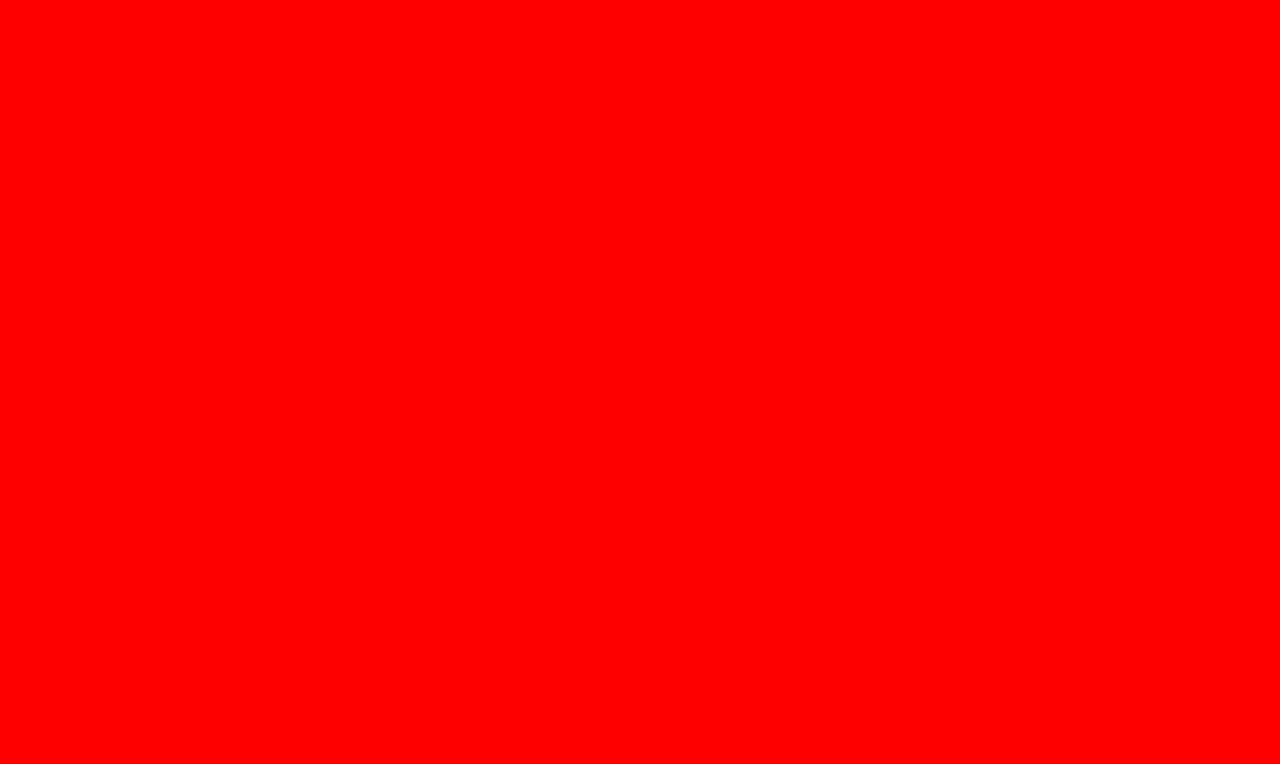
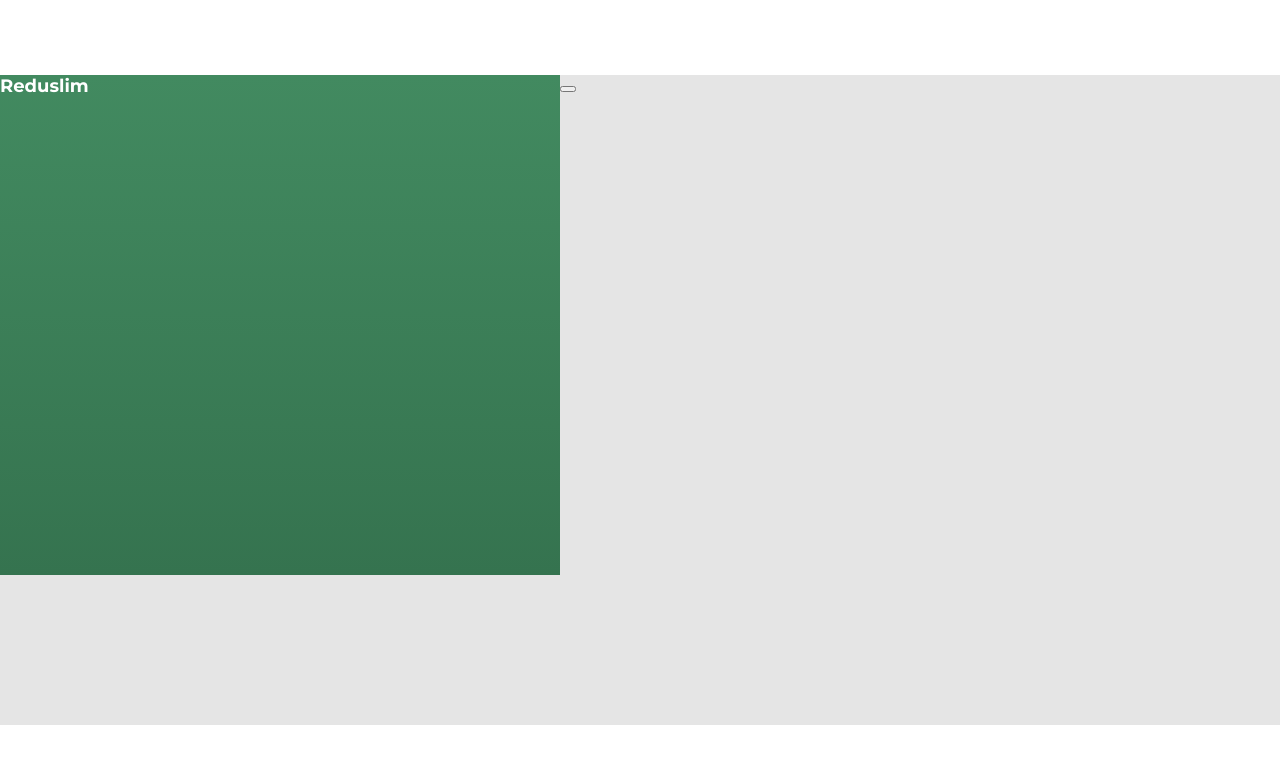
Before and after one commit to Romanenko-Vasilii/Test, a website: page index.html in a window 1280 px wide. Drawn offline with Linux system fonts and the light colour scheme.

Commit message:
make grid

```diff
--- a/index.html
+++ b/index.html
@@ -5,9 +5,49 @@
   <meta http-equiv="X-UA-Compatible" content="IE=edge">
   <meta name="viewport" content="width=device-width, initial-scale=1.0">
   <title>Тестевое задание</title>
+  <link rel="preconnect" href="https://fonts.gstatic.com">
+  <link href="https://fonts.googleapis.com/css2?family=Montserrat:wght@700&display=swap" rel="stylesheet">
   <link rel="stylesheet" href="css/style.css">
 </head>
 <body>
+  <div class="container">
+    <div class="wrapper">
+      <main class="main">
+        <div class="product">
+          <div class="product__title">
+            Reduslim
+          </div>
+          <!-- /.product__title -->
+          <div class="picture product__picture">
 
+          </div>
+          <!-- /.picture product__picture -->
+          <div class="product__title">
+
+          </div>
+          <!-- /.product__title -->
+        </div>
+        <!-- /.product -->
+        <div class="аpplication">
+          <div class="title__application"></div>
+          <!-- /.title__application -->
+          <form class="form application__form">
+            <!-- <label for="user-name" class="label form__label label--light">Имя</label>
+              <input type="text" name="userName" class="input form__input modal__input input--light" id="user-name" placeholder="Как вас зовут"> -->
+          </form>
+          <!-- /.form application__form -->
+          <button class="button__form">
+
+          </button>
+          <!-- /.button__form -->
+        </div>
+        <!-- /.аpplication -->
+      </main>
+      <!-- /.main -->
+    </div>
+    <!-- /.wrapper -->
+
+  </div>
+  <!-- /.container -->
 </body>
 </html>
--- a/sass/templates/_main.sass
+++ b/sass/templates/_main.sass
@@ -1,2 +1,33 @@
-body
-  background-color: red
+*, *:before, *:after
+    box-sizing: border-box
+
+img
+  max-width: 100%
+
+.container
+  height: 100vh
+  display: flex
+  justify-content: center
+  align-items: center
+
+.wrapper
+  background: #E5E5E5
+  width: 1280px
+  height: 650px
+
+.main
+  width: 1120px
+  display: flex
+
+.product
+  width: 560px
+  height: 500px
+  background: linear-gradient(180deg, #428A60 0%, #35734F 100%)
+  &__title
+    font-family: Montserrat
+    font-style: normal
+    font-weight: bold
+    font-size: 18px
+    color: #FFFFFF
+
+    line-height: 130%
```
Also changed, not shown: css/style.css.
